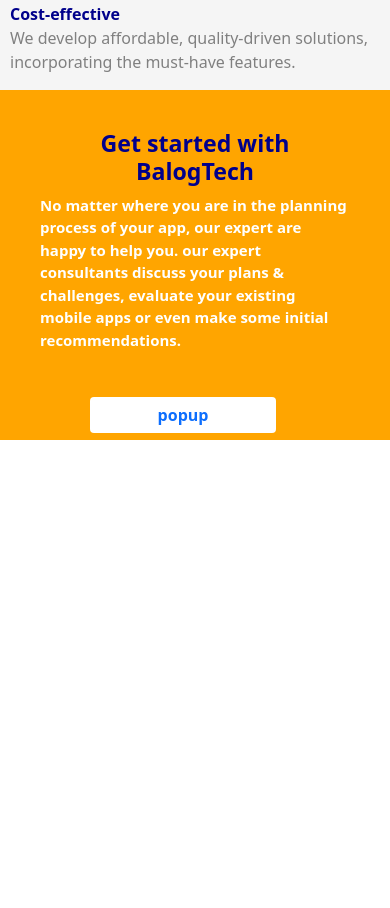
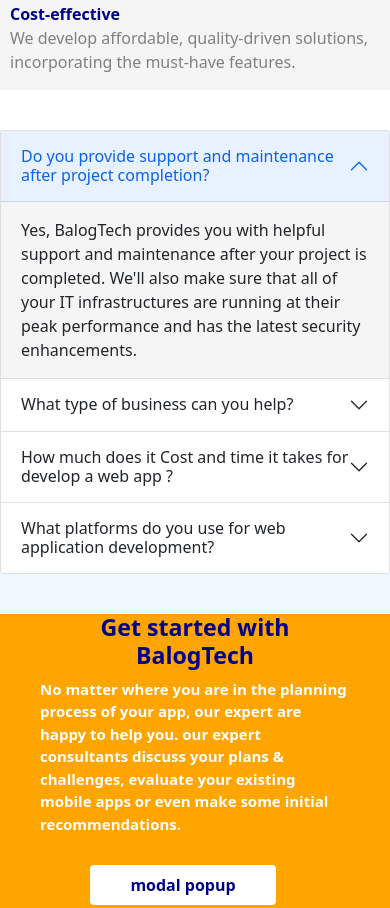
Before and after one commit to Balog-Dev/website, a plain HTML site: page web.html in a window 390 px wide. Shown: the part 5639-6547 px from the top of the page. Before the commit the page ends 6079 px from the top, so only its background shows below. Drawn offline with nearby package versions, Linux system fonts and the light colour scheme.

Commit message:
Acccordion section Q&A

```diff
--- a/web.html
+++ b/web.html
@@ -473,6 +473,64 @@ p{
 
         </div>
 
+        <!-- Accordion section Q$A -->
+        <div style="margin-top: 40px; margin-bottom: 40px; background-color: aliceblue;">
+          <div class="accordion" id="accordionPanelsStayOpenExample" style="width: 100%; ">
+            <div class="accordion-item">
+              <h2 class="accordion-header" id="panelsStayOpen-headingOne">
+                <div class="accordion-button" type="button" data-bs-toggle="collapse" data-bs-target="#panelsStayOpen-collapseOne" aria-expanded="true" aria-controls="panelsStayOpen-collapseOne">
+                  Do you provide support and maintenance after project completion?
+
+                </div>
+              </h2>
+              <div id="panelsStayOpen-collapseOne" style="background-color: whitesmoke; width: 100%;" class="accordion-collapse collapse show" aria-labelledby="panelsStayOpen-headingOne">
+                <div class="accordion-body">
+                  Yes, BalogTech provides you with helpful support and maintenance after your project is completed. We'll also make sure that all of your IT infrastructures are running at their peak performance and has the latest security enhancements.
+
+                 </div>
+              </div>
+            </div>
+            <div class="accordion-item">
+              <h2 class="accordion-header" id="panelsStayOpen-headingTwo">
+                <div class="accordion-button collapsed" type="button" data-bs-toggle="collapse" data-bs-target="#panelsStayOpen-collapseTwo" aria-expanded="false" aria-controls="panelsStayOpen-collapseTwo">
+
+                  What type of business can you help?
+               </div>
+              </h2>
+              <div id="panelsStayOpen-collapseTwo" style="background-color: whitesmoke; width: 100%;"  class="accordion-collapse collapse" aria-labelledby="panelsStayOpen-headingTwo">
+                <div class="accordion-body">
+
+                  We cater to all kinds of businesses and industries, regardless of the size of your operation. Whether you're a new startup or an established business that's been around for decades, we can assist with your complete Web App Development needs.                </div>
+              </div>
+            </div>
+            <div class="accordion-item">
+              <h2 class="accordion-header" id="panelsStayOpen-headingThree">
+                <div class="accordion-button collapsed" type="button" data-bs-toggle="collapse" data-bs-target="#panelsStayOpen-collapseThree" aria-expanded="false" aria-controls="panelsStayOpen-collapseThree">
+
+                  How much does it Cost and time it takes for develop a web app ?
+               </div>
+              </h2>
+              <div id="panelsStayOpen-collapseThree" style="background-color: whitesmoke; width: 100%;"  class="accordion-collapse collapse" aria-labelledby="panelsStayOpen-headingThree">
+                <div class="accordion-body">
+                  It's tough to estimate how much work will take or how long it will take to complete a project. It depends on your needs as well as the required frameworks and tools, among other things. BalogTech has worked with some clients in helping them meet tight deadlines, but every case is different - we'd have to discuss the particular project with you before being able to give you a committed deadline.                </div>
+              </div>
+            </div>
+            <div class="accordion-item">
+              <h2 class="accordion-header" id="panelsStayOpen-headingFour">
+                <div class="accordion-button collapsed" type="button" data-bs-toggle="collapse" data-bs-target="#panelsStayOpen-collapseThree" aria-expanded="false" aria-controls="panelsStayOpen-collapseThree">
+
+                  What platforms do you use for web application development?               </div>
+              </h2>
+              <div id="panelsStayOpen-collapseFour" style="background-color: whitesmoke; width: 100%;"  class="accordion-collapse collapse" aria-labelledby="panelsStayOpen-headingThree">
+                <div class="accordion-body">
+                  BalogTech's team of expert developers are specialized in a variety of web app development platforms and languages including but not limited to: WordPress, HTML5, CSS3, JavaScript, Python / Django, API / JSON, .NET, C#, PHP, ASP.NET, Ruby, Ruby on Rails, RubyMotion, iOS Swift.              </div>
+            </div>
+          </div>
+
+        </div>
+
+
+       <!-- Accordion section Q$A -->
 
 
         <!-- getting started section -->
@@ -488,7 +546,7 @@ p{
                     </b>
 
                       <a href="./email.html">
-                        <div class="btn" style="color: darkblue;"><b>  popup</b></div>
+                        <button class="btn" style="color: darkblue;"><b> modal popup</b></button>
 
                       </a>
                 </p>
```
